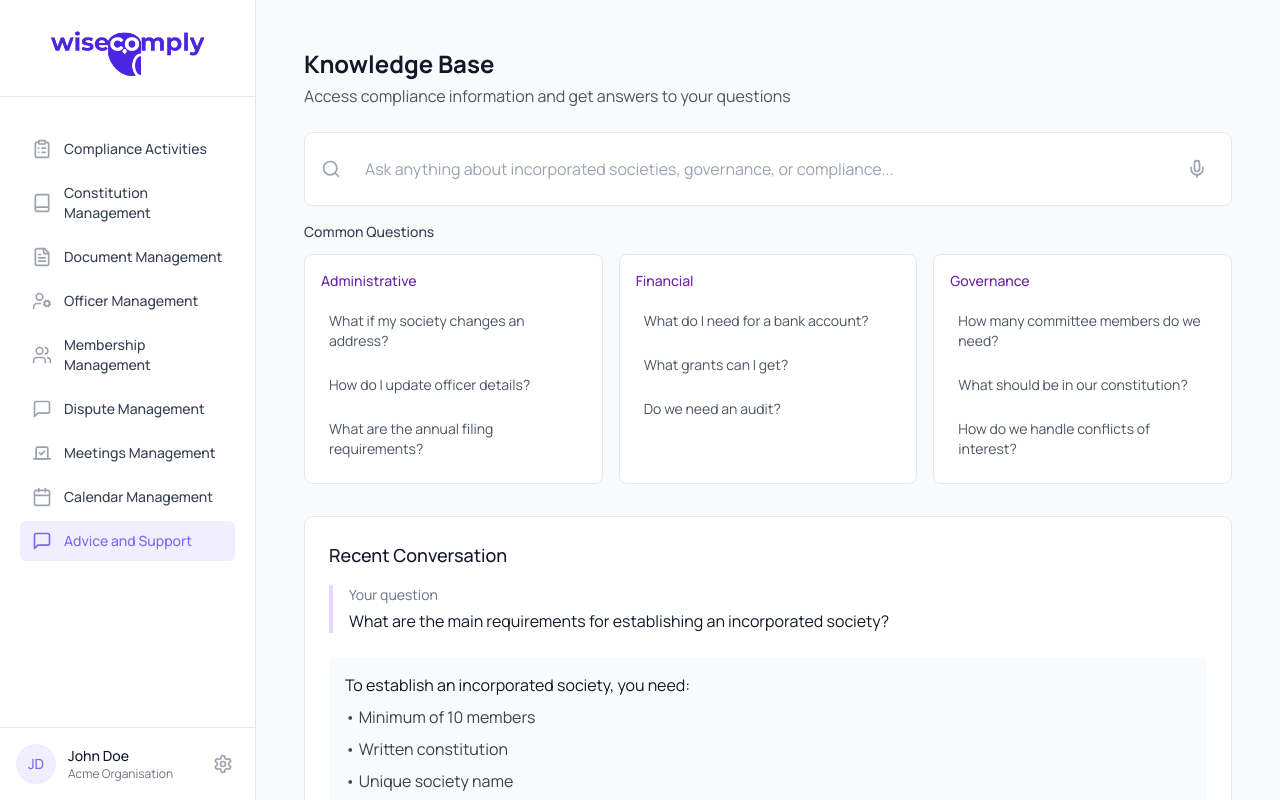
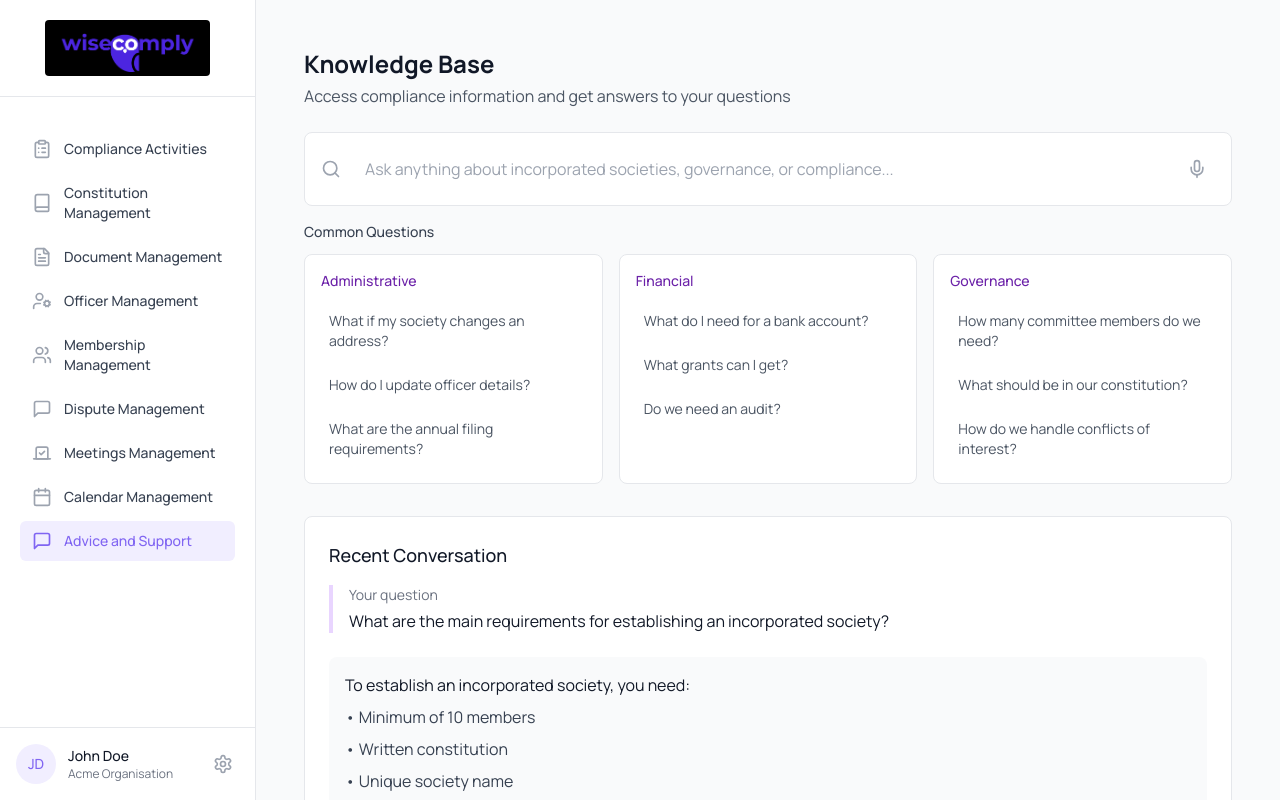
Before and after one commit to eudoca/wisecomply_new, a React (Vite) app: page /advice in a window 1280 px wide. Built offline with nearby package versions, Linux system fonts and the light colour scheme.

Commit message:
Update logo display with black background

```diff
--- a/src/components/layout/Navigation.tsx
+++ b/src/components/layout/Navigation.tsx
@@ -81,7 +81,12 @@ export const Navigation: React.FC = () => {
     <nav className="w-64 bg-white border-r border-gray-200 flex flex-col h-full">
       <div className="p-5 border-b border-gray-200 flex justify-center">
         <Link to="/" className="flex items-center">
-          <img src="/wisecomply-logo.png" alt="WiseComply Logo" className="h-14 w-auto" />
+          <img
+            src="/wisecomply-logo.png"
+            alt="WiseComply Logo"
+            className="h-14 w-auto"
+            style={{ background: 'black', padding: '4px', borderRadius: '4px' }}
+          />
         </Link>
       </div>
 
```
